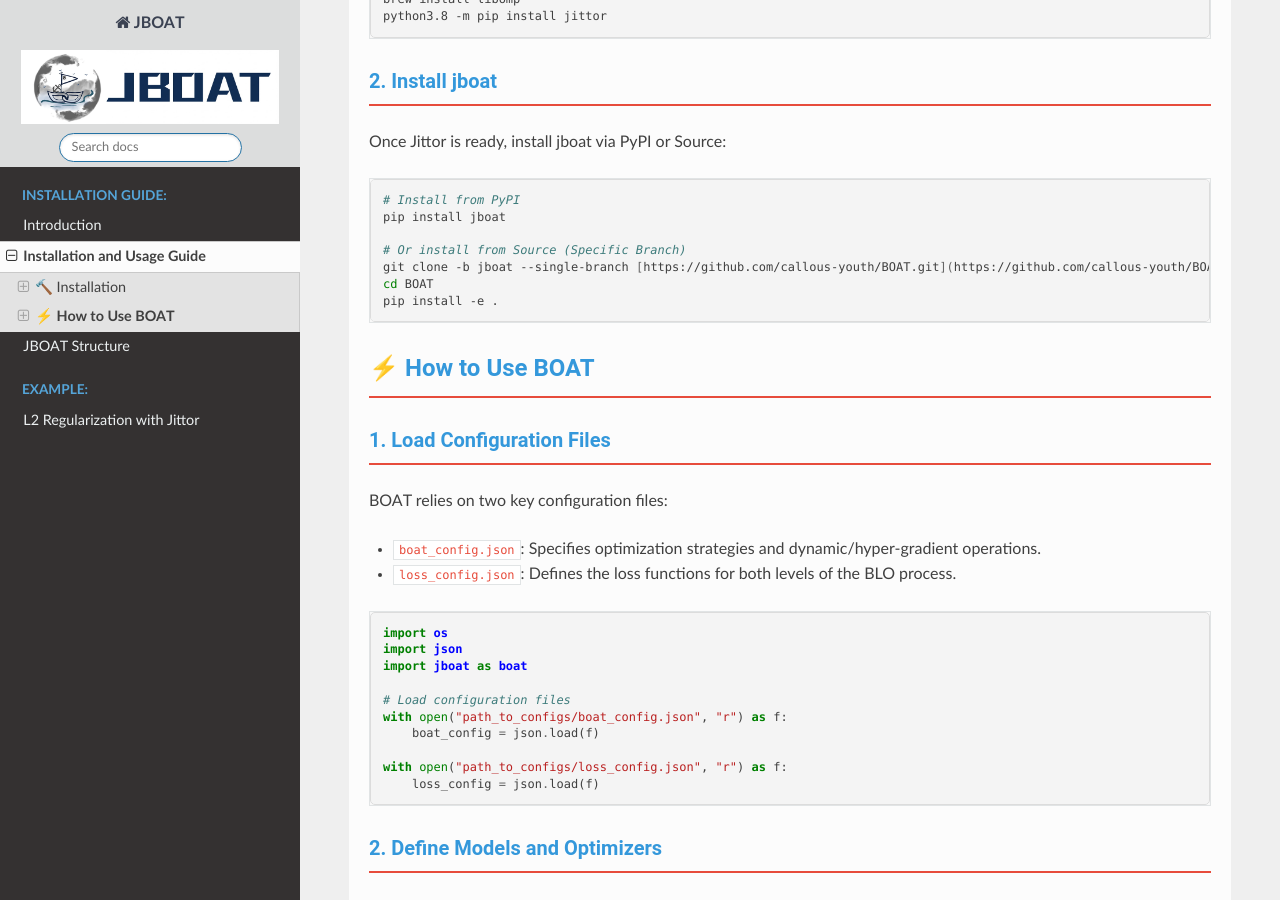
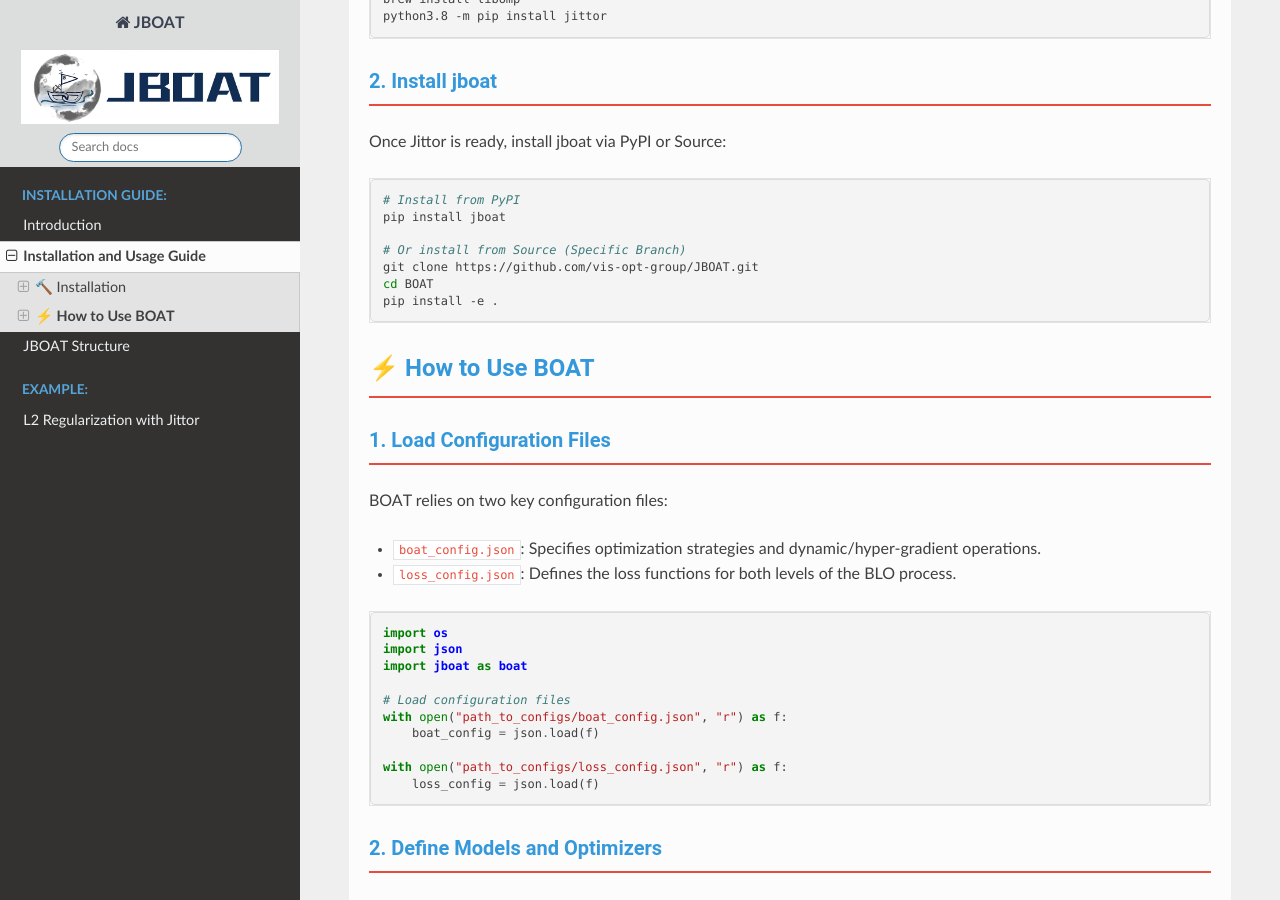
Before and after one commit to vis-opt-group/JBOAT, a Sphinx documentation site: the page built from docs/source/install_guide.md, in a window 1280 px wide and 900 px high, scrolled down 793 px. Built offline with Sphinx 7.4.7 and the Read the Docs theme 3.1.0, drawn with Linux system fonts in a browser that asks for light colours.

Commit message:
docs: update README and install guide

````diff
--- a/docs/source/install_guide.md
+++ b/docs/source/install_guide.md
@@ -37,7 +37,7 @@
 pip install jboat
 
 # Or install from Source (Specific Branch)
-git clone -b jboat --single-branch [https://github.com/callous-youth/BOAT.git](https://github.com/callous-youth/BOAT.git)
+git clone https://github.com/vis-opt-group/JBOAT.git
 cd BOAT
 pip install -e .
 ```
````
Also changed, not shown: README.md (+5 -5 lines), 5 other files.
